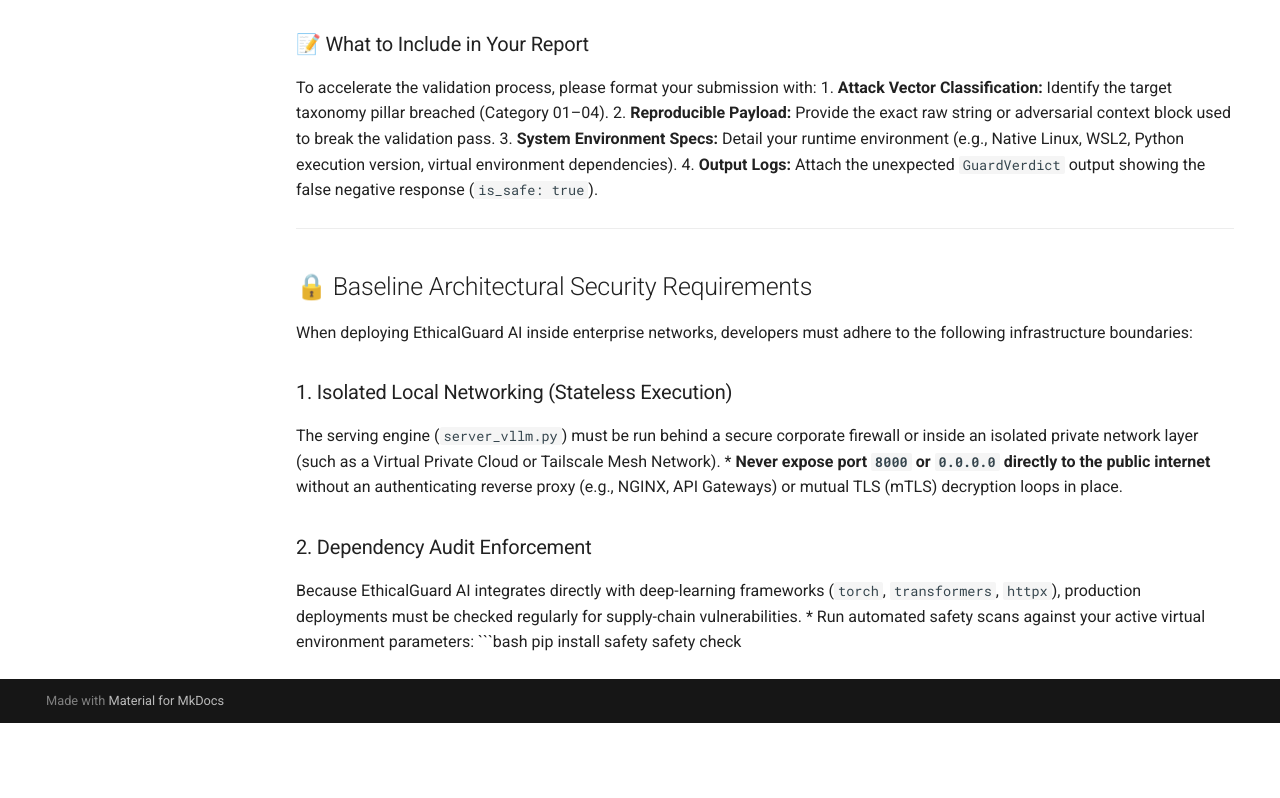
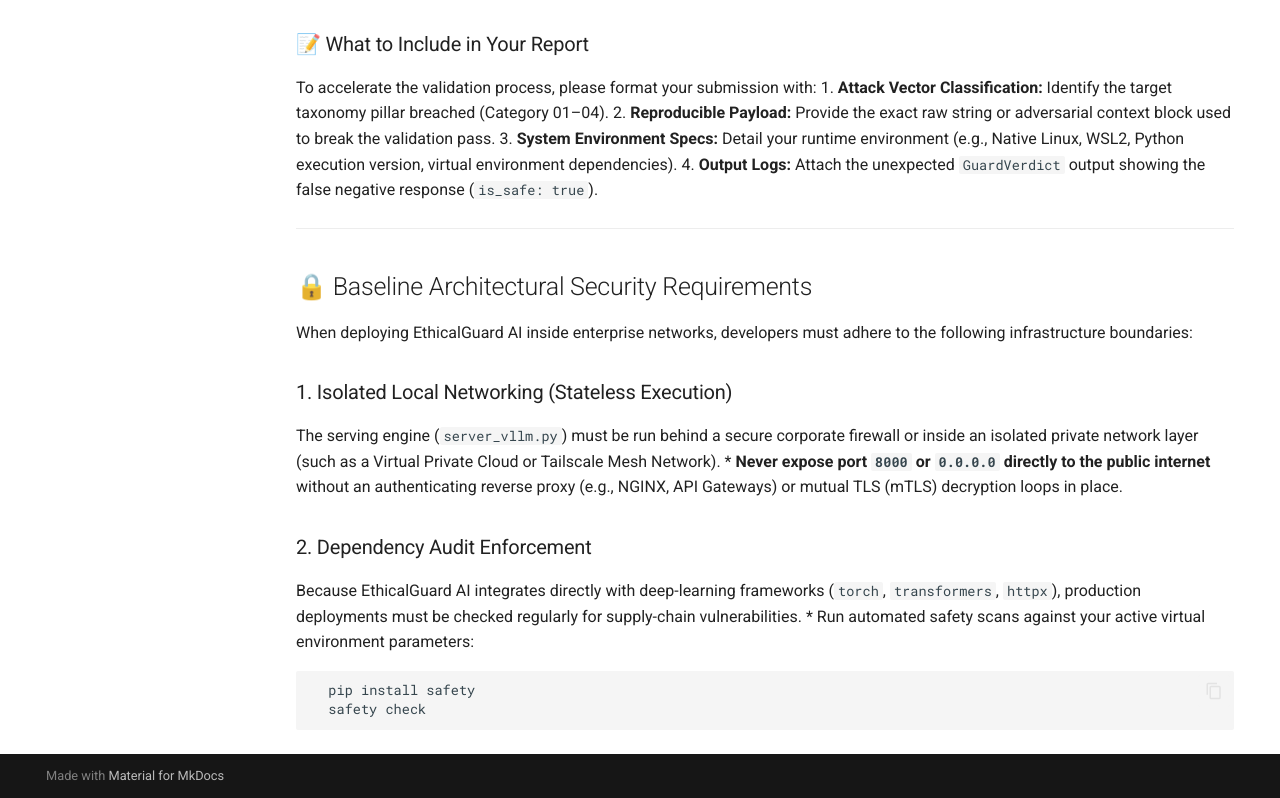
Before and after one commit to Ethical-Guard-AI/EthicalGuard, a plain HTML site: page security/index.html in a window 1280 px wide. Shown: the part 1032-1830 px from the top of the page. Before the commit the page ends 1755 px from the top, so only its background shows below. Drawn offline with Linux system fonts and the light colour scheme; no server answers.

Commit message:
Deployed c1fd910 with MkDocs version: 1.6.1

````diff
--- a/security/index.html
+++ b/security/index.html
@@ -656,9 +656,9 @@
 <h3 id="2-dependency-audit-enforcement">2. Dependency Audit Enforcement</h3>
 <p>Because EthicalGuard AI integrates directly with deep-learning frameworks (<code>torch</code>, <code>transformers</code>, <code>httpx</code>), production deployments must be checked regularly for supply-chain vulnerabilities.
 * Run automated safety scans against your active virtual environment parameters:
-```bash
-  pip install safety
-  safety check</p>
+<div class="language-bash highlight"><pre><span></span><code><span id="__span-0-1"><a id="__codelineno-0-1" name="__codelineno-0-1" href="#__codelineno-0-1"></a><span class="w">  </span>pip<span class="w"> </span>install<span class="w"> </span>safety
+</span><span id="__span-0-2"><a id="__codelineno-0-2" name="__codelineno-0-2" href="#__codelineno-0-2"></a><span class="w">  </span>safety<span class="w"> </span>check
+</span></code></pre></div></p>
 
 
 
````
Also changed, not shown: search/search_index.json (+1 -1 lines).
